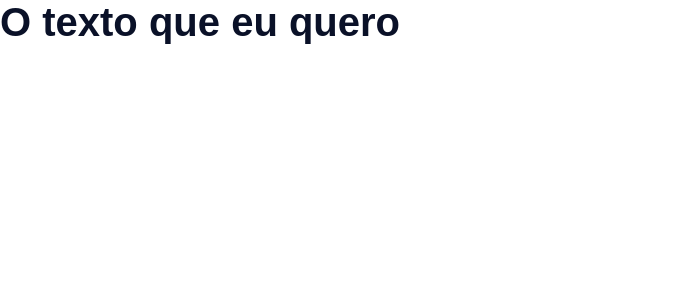
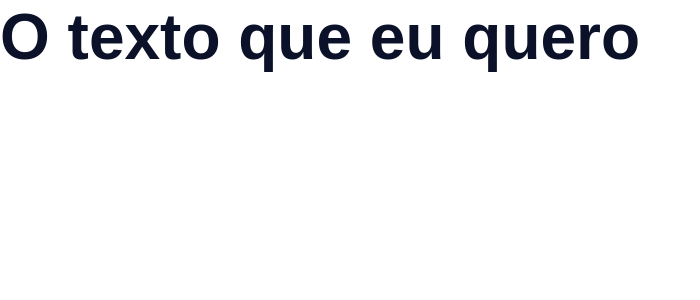
Before and after one commit to fty57/strapi_portfolio_page, a React (Create React App) app in the folder portfolio-frontend/: page / in a window 1280 px wide. Shown: the top 300 px of the page, without its empty margins (0-700 px from the left). Built offline with nearby package versions, Linux system fonts and the light colour scheme.

Commit message:
126. Criando o componente de Heading - Parte 2

```diff
--- a/portfolio-frontend/public/index.html
+++ b/portfolio-frontend/public/index.html
@@ -2,9 +2,13 @@
 <html lang="en">
   <head>
     <meta charset="utf-8" />
+    <link
+      href="https://fonts.googleapis.com/css2?family=Montserrat:ital,wght@0,900;1,900&family=Open+Sans:ital,wght@0,400;0,700;1,400;1,700&display=swap"
+    />
     <link rel="icon" href="%PUBLIC_URL%/favicon.ico" />
     <meta name="viewport" content="width=device-width, initial-scale=1" />
     <meta name="theme-color" content="#000000" />
+
     <meta
       name="description"
       content="Web site created using create-react-app"
--- a/portfolio-frontend/src/components/Heading/index.jsx
+++ b/portfolio-frontend/src/components/Heading/index.jsx
@@ -5,7 +5,7 @@ export const Heading = ({
   children,
   colorDark = true,
   as = 'h1',
-  size = 'big',
+  size = 'huge',
   uppercase = false,
 }) => {
   return (
@@ -22,7 +22,7 @@ export const Heading = ({
 
 Heading.propTypes = {
   children: P.node.isRequired,
-  colorDark: P.bool.isRequired,
+  colorDark: P.bool,
   as: P.oneOf(['h1', 'h2', 'h3', 'h4', 'h5', 'h6']).isRequired,
   size: P.oneOf(['small', 'medium', 'big', 'huge']).isRequired,
   uppercase: P.bool.isRequired,
--- a/portfolio-frontend/src/components/Heading/styles.js
+++ b/portfolio-frontend/src/components/Heading/styles.js
@@ -12,9 +12,15 @@ const titleSize = {
   `,
   huge: (theme) => css`
     font-size: ${theme.fonts.sizes.xhuge};
+    ${mediaFont(theme)};
   `,
 };
 
+const mediaFont = (theme) => css`
+  @media ${theme.media.lteMedium} {
+    font-size: ${theme.fonts.sizes.xlarge};
+  }
+`;
 const titleCase = (uppercase) => css`
   text-transform: ${uppercase ? 'uppercase' : 'none'};
 `;
--- a/portfolio-frontend/src/styles/global-styles.js
+++ b/portfolio-frontend/src/styles/global-styles.js
@@ -1,8 +1,6 @@
 import { createGlobalStyle, css } from 'styled-components';
 
 export const GlobalStyles = createGlobalStyle`
-  @import url('https://fonts.googleapis.com/css2?family=Montserrat:ital,wght@0,900;1,900&family=Open+Sans:ital,wght@0,400;0,700;1,400;1,700&display=swap');
-
   * {
     margin: 0;
     padding: 0;
--- a/portfolio-frontend/src/styles/theme.js
+++ b/portfolio-frontend/src/styles/theme.js
@@ -20,5 +20,8 @@ export const theme = {
       xhuge: '6.4rem',
     },
   },
+  media: {
+    lteMedium: '(max-width: 768px)',
+  },
   spacings: {},
 };
```
